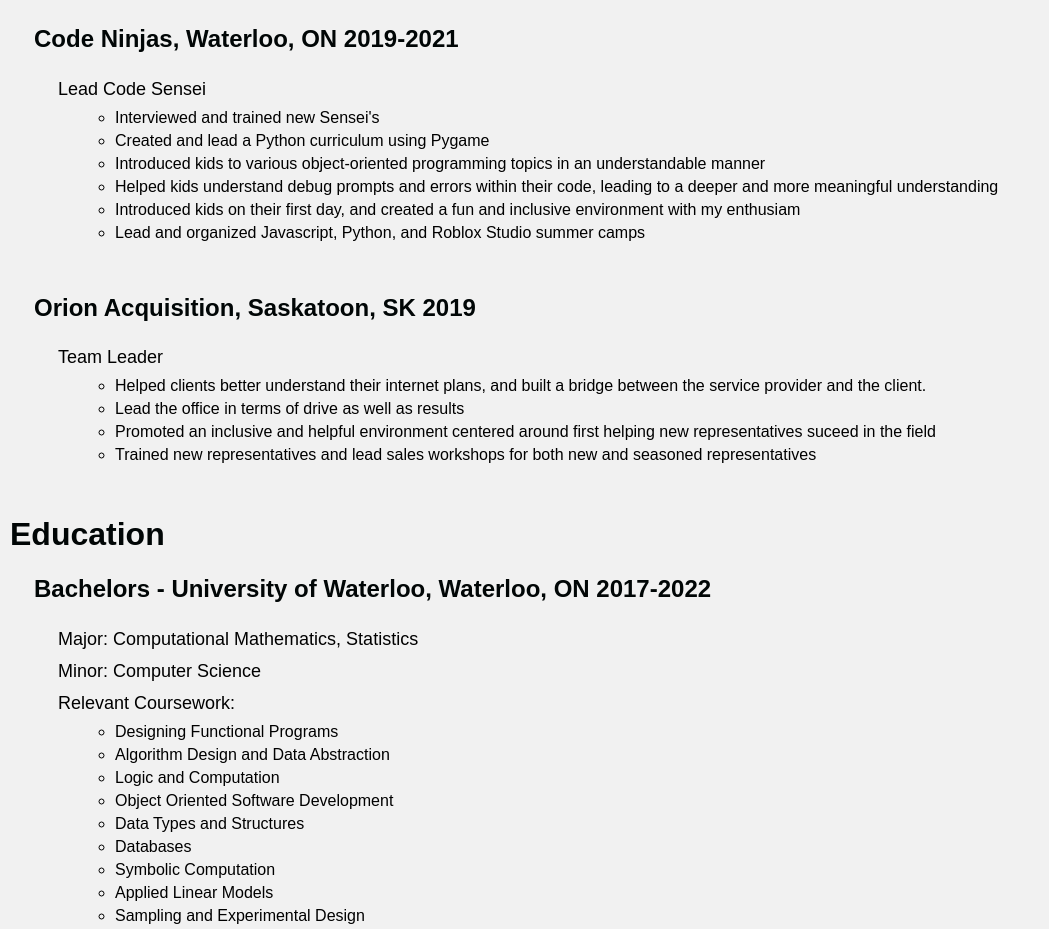
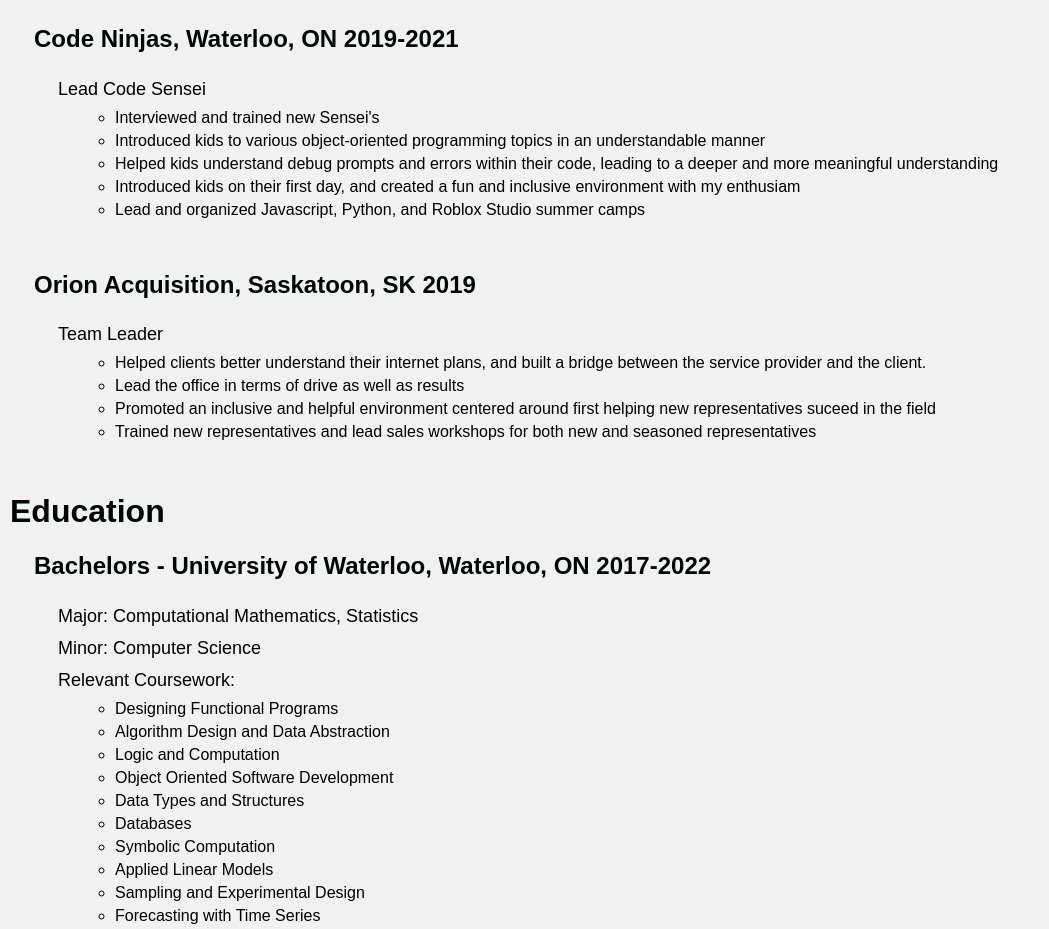
Before and after one commit to steeeve/Website, a React (Create React App) app: page / in a window 1280 px wide. Shown: the part 2460-3389 px from the top of the page, without its empty margins (0-1049 px from the left). Built offline with nearby package versions, Linux system fonts and the light colour scheme; a web font is replaced by a local one.

Commit message:
Small fix, noticed while updating resume

```diff
--- a/src/components/Resume/index.js
+++ b/src/components/Resume/index.js
@@ -62,7 +62,6 @@
                     <CourseworkWrapper>
 
                         <CourseworkItem>Interviewed and trained new Sensei's</CourseworkItem>
-                        <CourseworkItem>Created and lead a Python curriculum using Pygame</CourseworkItem>
                         <CourseworkItem>Introduced kids to various object-oriented programming topics in an understandable manner</CourseworkItem>
                         <CourseworkItem>Helped kids understand debug prompts and errors within their code, leading to a deeper and more meaningful understanding</CourseworkItem>
                         <CourseworkItem>Introduced kids on their first day, and created a fun and inclusive environment with my enthusiam</CourseworkItem>
```
Also changed, not shown: 1 other file (tests, documents, lock files or other folders).
